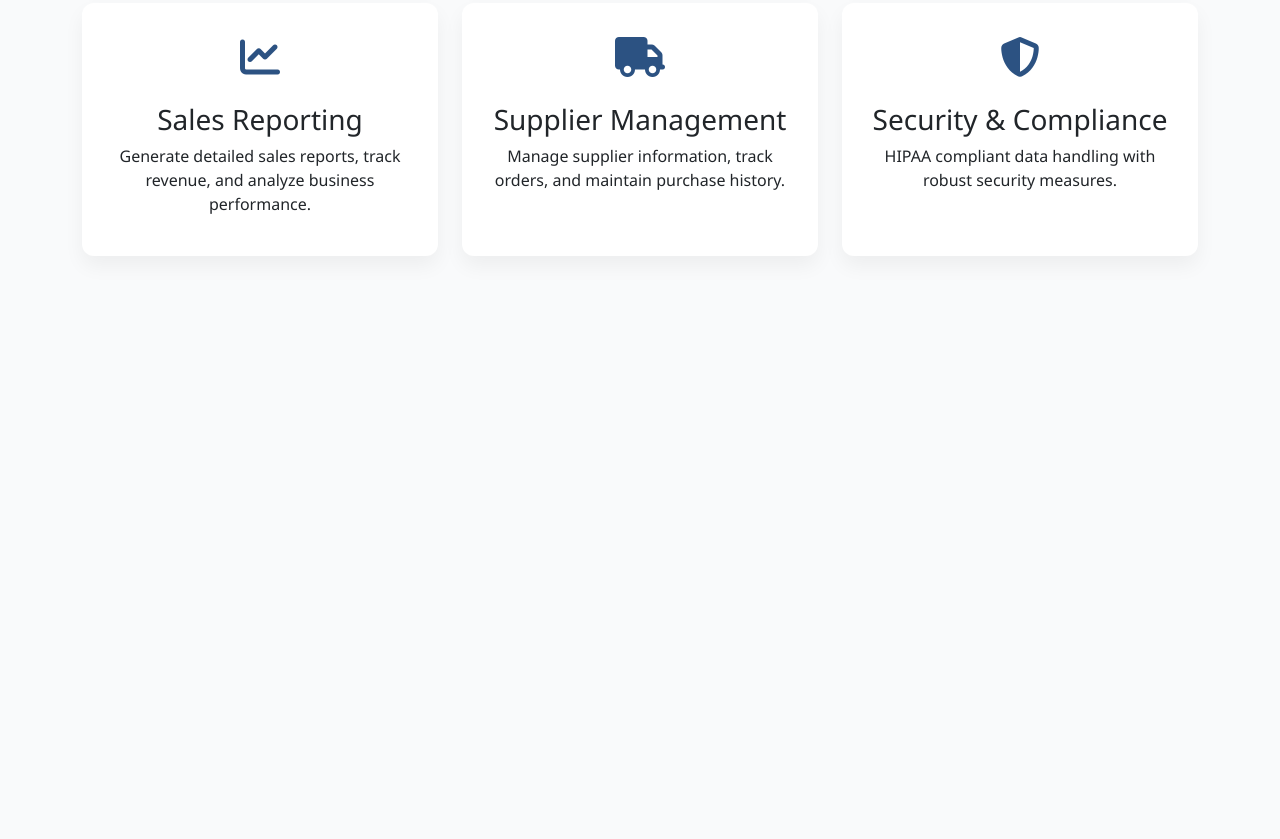
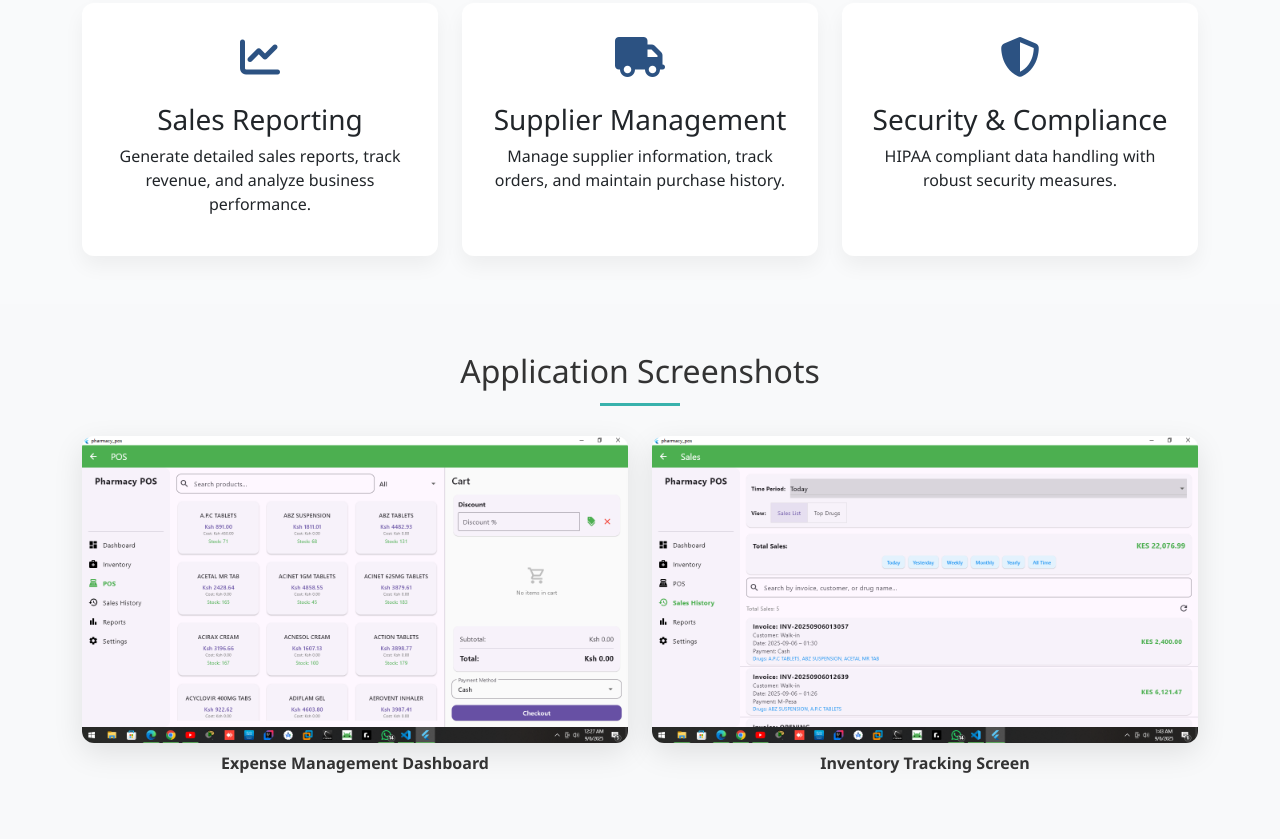
Before and after one commit to JuniorCarti/Pharmacy_POS_Website, a plain HTML site: page index.html in a window 1280 px wide. Shown: the part 961-1800 px from the top of the page. Before the commit the page ends 1265 px from the top, so only its background shows below. Drawn offline with nearby package versions, Linux system fonts and the light colour scheme.

Commit message:
feat: add screenshots section with sample dashboard and inventory images

```diff
--- a/index.html
+++ b/index.html
@@ -277,3 +277,19 @@
             </div>
         </div>
     </section>
+  <!-- Screenshots Section -->
+    <section id="screenshots" class="py-5 bg-light">
+        <div class="container">
+            <h2 class="text-center section-title">Application Screenshots</h2>
+            <div class="row g-4">
+                <div class="col-md-6">
+                    <img src="images/Screenshot (910).png" alt="Expense Management" class="img-fluid screenshot">
+                    <p class="text-center mt-2 fw-bold">Expense Management Dashboard</p>
+                </div>
+                <div class="col-md-6">
+                    <img src="images/Screenshot (911).png" alt="Inventory Tracking" class="img-fluid screenshot">
+                    <p class="text-center mt-2 fw-bold">Inventory Tracking Screen</p>
+                </div>
+            </div>
+        </div>
+    </section>
```
